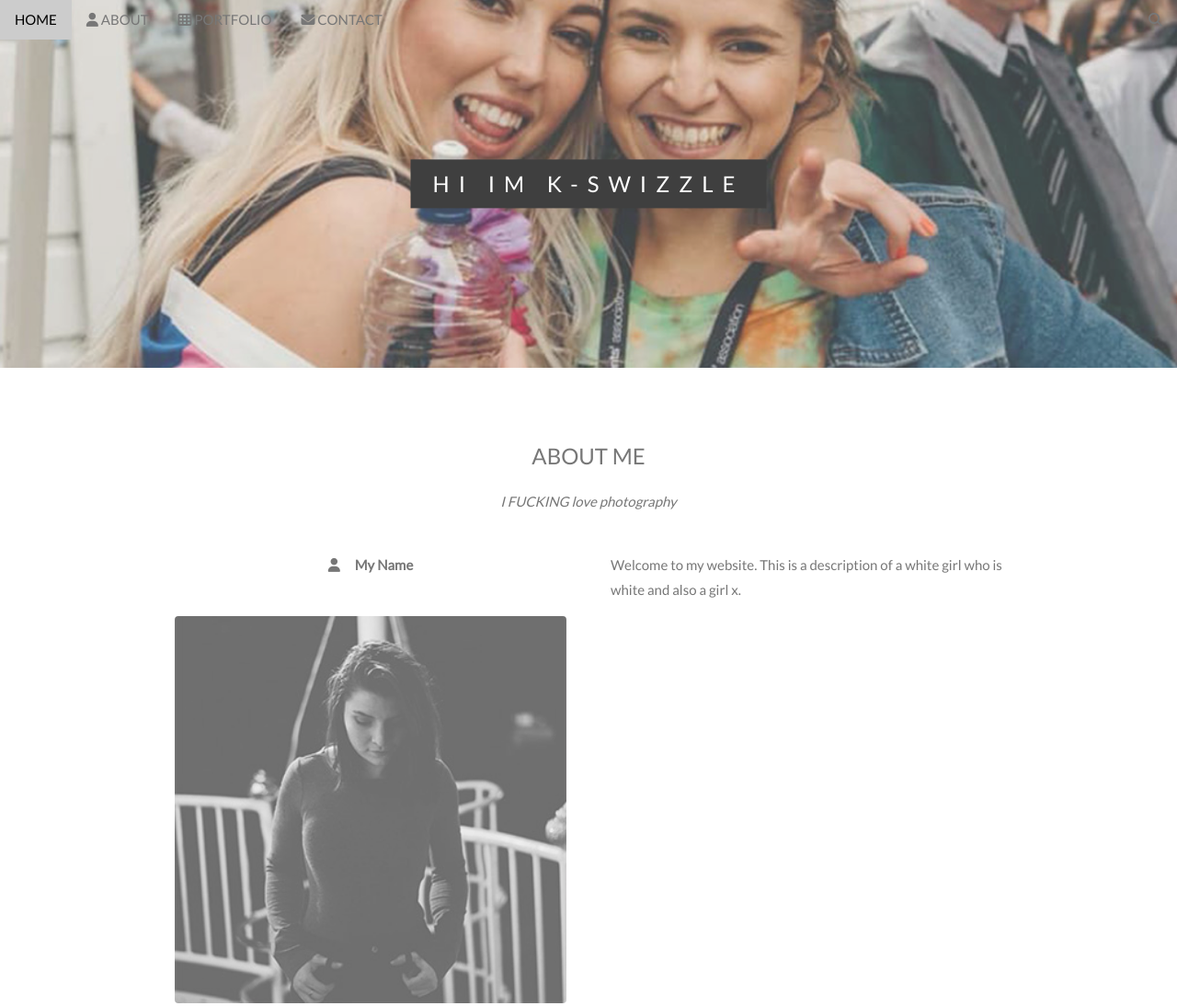
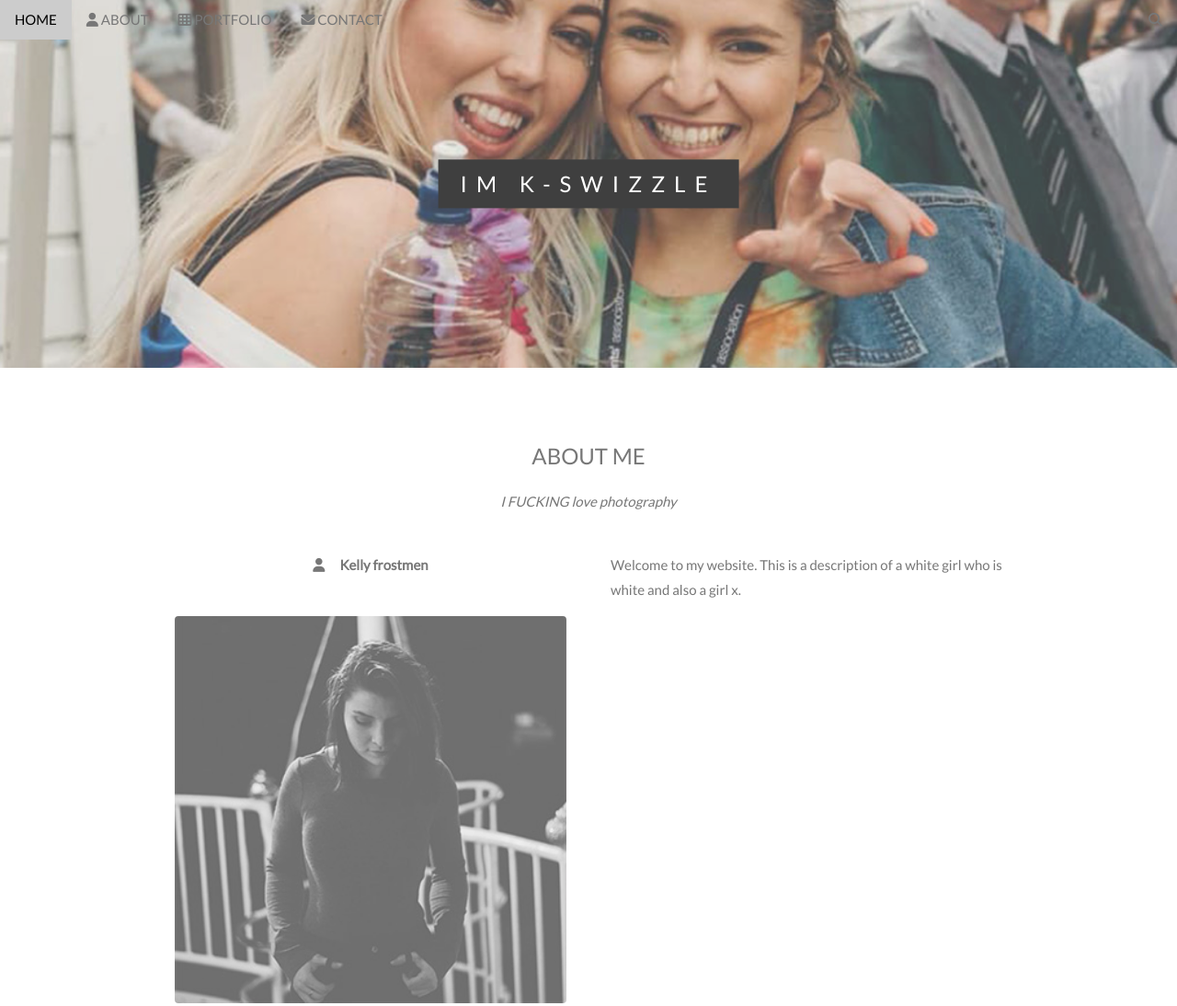
Before and after one commit to KFrosti/KFrost.github.io, a plain HTML site: page index.html in a window 1280 px wide. Shown: the top 1094 px of the page at 92% size. Drawn offline with Linux system fonts and the light colour scheme.

Commit message:
Update index.html

```diff
--- a/index.html
+++ b/index.html
@@ -1,6 +1,6 @@
 <!DOCTYPE html>
 <html>
-<title>W3.CSS Template</title>
+<title>fROSTY Funhouse</title>
 <meta charset="UTF-8">
 <meta name="viewport" content="width=device-width, initial-scale=1">
 <link rel="stylesheet" href="w3css/4/w3.css">
@@ -71,7 +71,7 @@ body, html {
 <!-- First Parallax Image with Logo Text -->
 <div class="bgimg-1 w3-display-container w3-opacity-min" id="home">
   <div class="w3-display-middle" style="white-space:nowrap;">
-    <span class="w3-center w3-padding-large w3-black w3-xlarge w3-wide w3-animate-opacity">HI <span class="w3-hide-small">IM</span> K-SWIZZLE</span>
+    <span class="w3-center w3-padding-large w3-black w3-xlarge w3-wide w3-animate-opacity"> <span class="w3-hide-small">IM</span> K-SWIZZLE</span>
   </div>
 </div>
 <!-- Container (About Section) -->
@@ -81,7 +81,7 @@ body, html {
   <p></p>
   <div class="w3-row">
     <div class="w3-col m6 w3-center w3-padding-large">
-      <p><b><i class="fa fa-user w3-margin-right"></i>My Name</b></p><br>
+      <p><b><i class="fa fa-user w3-margin-right"></i>Kelly frostmen</b></p><br>
       <img src="w3images/avatar_hat.jpg" class="w3-round w3-image w3-opacity w3-hover-opacity-off" alt="Photo of Me" width="500" height="333">
     </div>
     <!-- Hide this text on small devices -->
```
